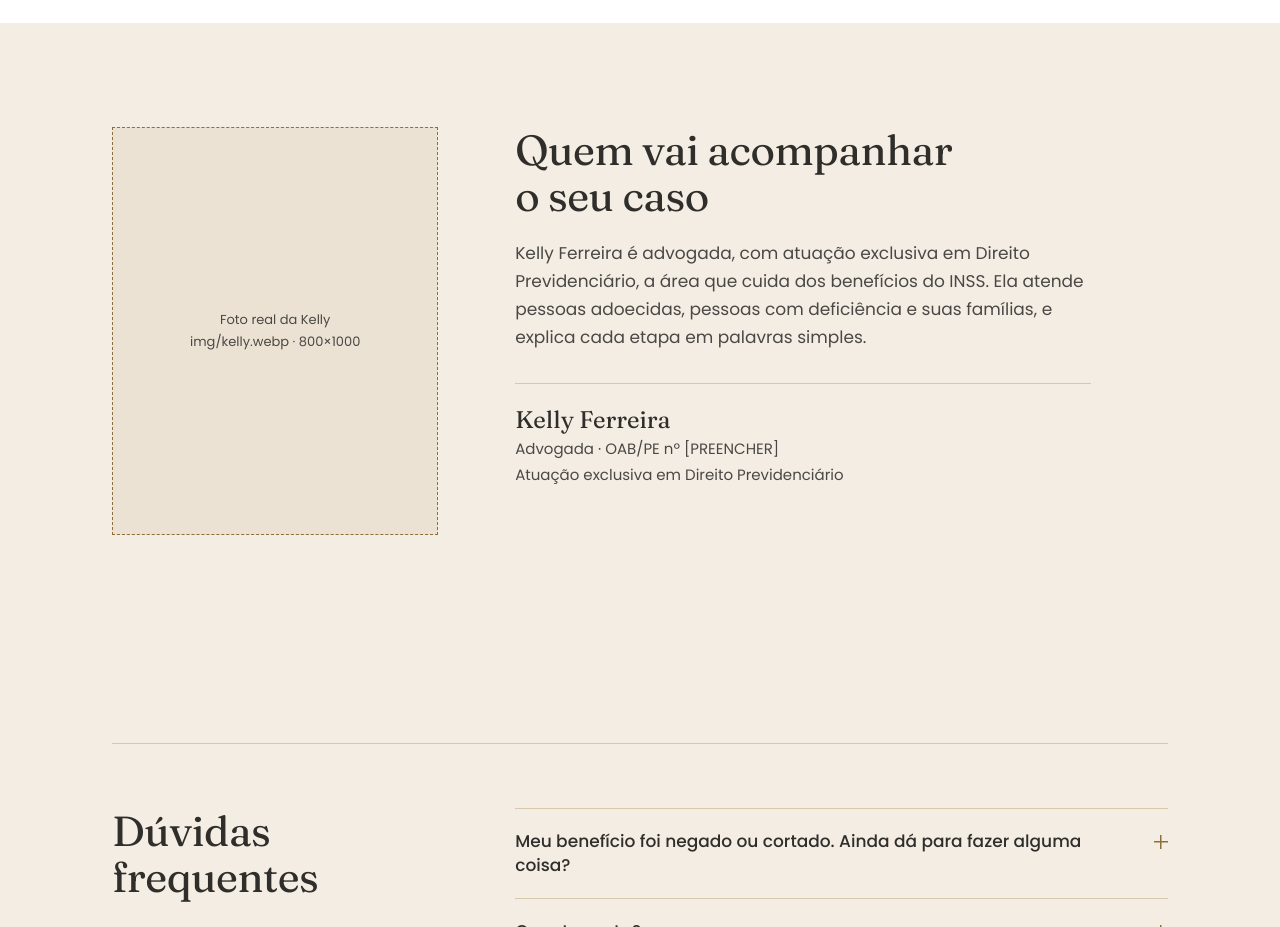
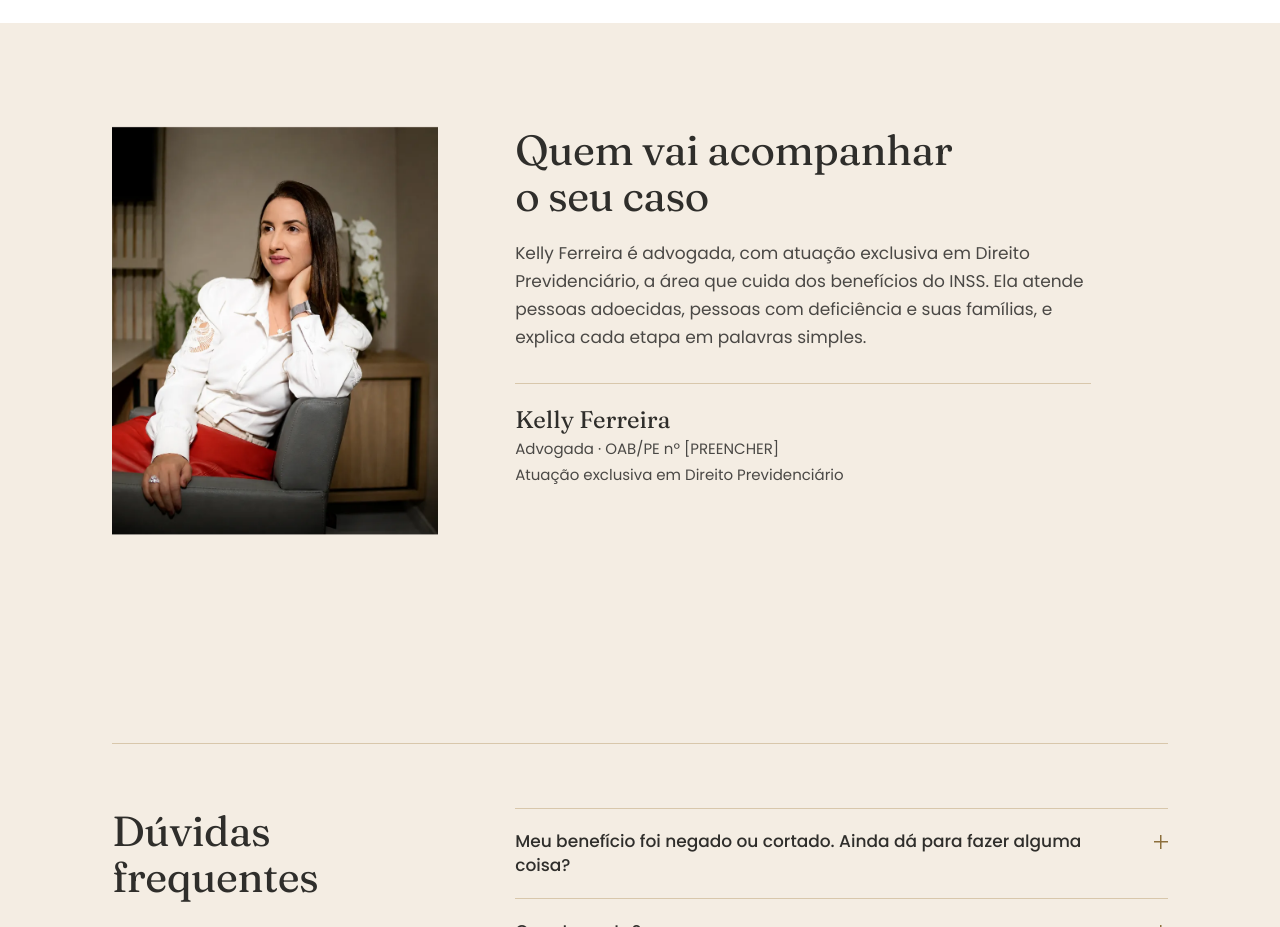
Before and after one commit to jpoliver10/Kelly-Advogada, a plain HTML site: page index.html in a window 1280 px wide. Shown: the part 4280-5207 px from the top of the page. Drawn offline with Linux system fonts and the light colour scheme.

Commit message:
Foto real da Kelly na seção Quem vai acompanhar o seu caso
Retrato enviado (1122x1402) convertido para img/kelly.webp 800x1000 (37KB),
no lugar do espaço reservado. Carrega com lazy loading.

Co-Authored-By: Claude Opus 5 <noreply@anthropic.com>

```diff
--- a/index.html
+++ b/index.html
@@ -343,15 +343,9 @@ a{color:inherit;text-underline-offset:.2em}
   <section class="secao sobre" aria-labelledby="titulo-sobre">
     <div class="wrap grade">
       <div class="grade__cabeca">
-        <!--
-          [PREENCHER] FOTO REAL DA KELLY. Troque o bloco .foto-provisoria por:
-          <img class="sobre__foto" src="img/kelly.webp" width="800" height="1000" loading="lazy" decoding="async"
-               alt="Kelly Ferreira, advogada, sorrindo em seu escritório">
-          (ajuste o alt para descrever a foto de verdade)
-        -->
-        <div class="foto-provisoria" role="img" aria-label="Espaço reservado para a foto da Kelly Ferreira">
-          <span>Foto real da Kelly<br>img/kelly.webp · 800×1000</span>
-        </div>
+        <img class="sobre__foto" src="img/kelly.webp" width="800" height="1000" loading="lazy" decoding="async"
+             alt="Kelly Ferreira, advogada, sentada em seu escritório, de camisa branca">
+
       </div>
       <div class="grade__corpo sobre__texto">
         <h2 id="titulo-sobre">Quem vai acompanhar o seu caso</h2>
```
Also changed, not shown: img/kelly.webp (added), 1 other file.
